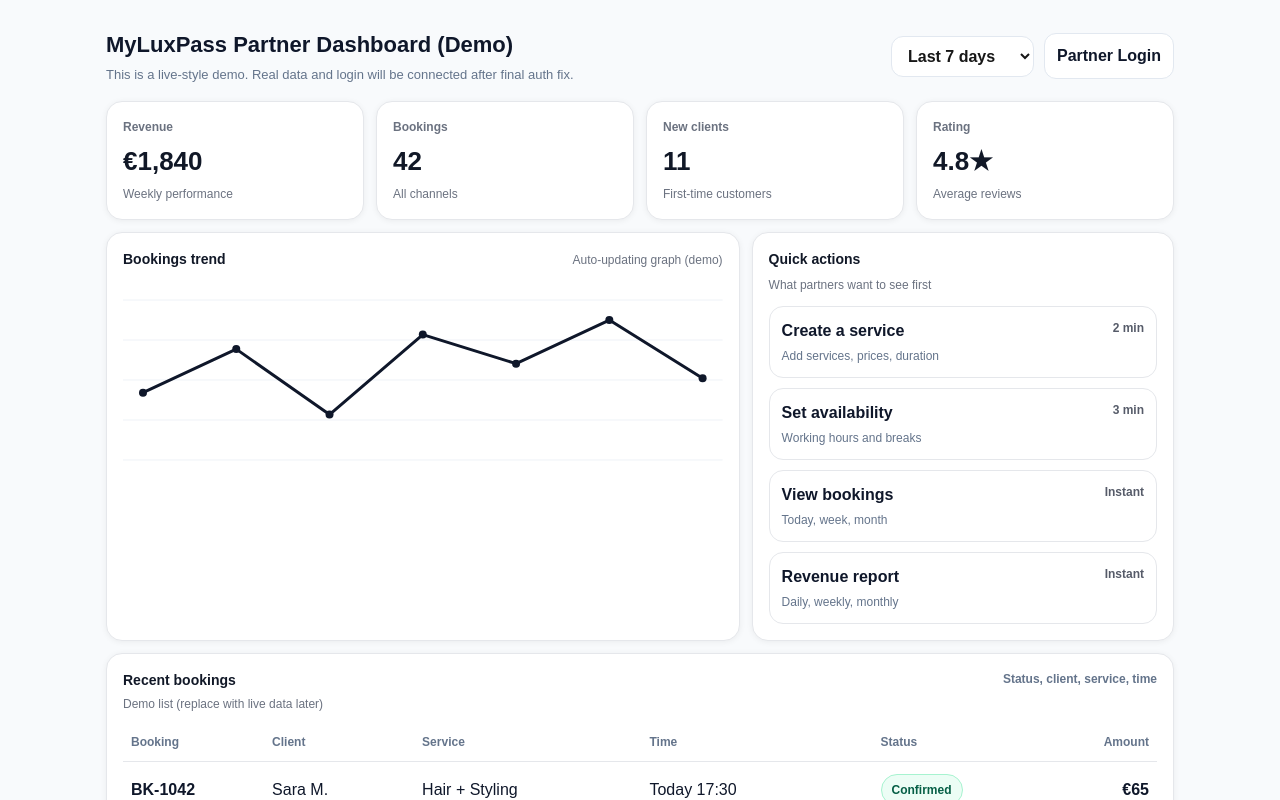
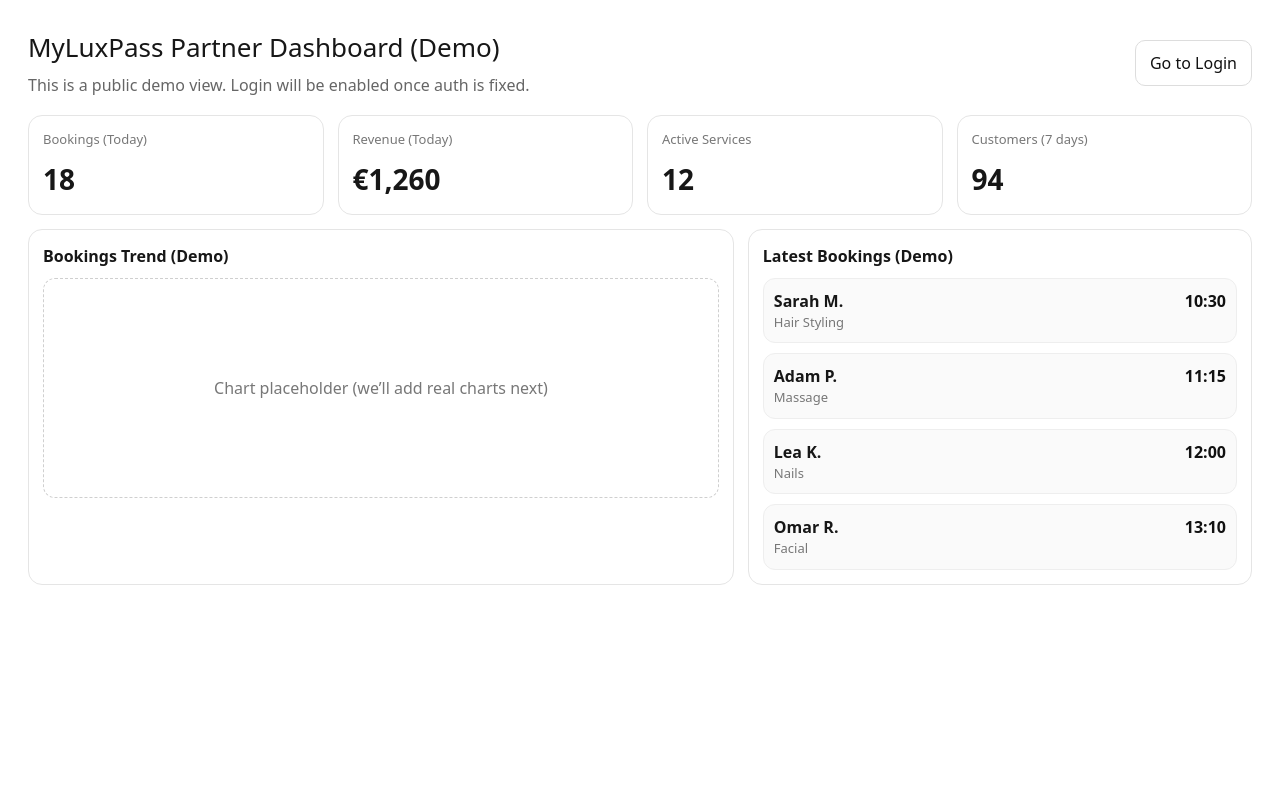
Before and after one commit to autmationsolution-a11y/myluxpass-dashboard, a Next.js app: page /demo in a window 1280 px wide. Shown: the top 800 px of the page. Built offline with nearby package versions, Linux system fonts and the light colour scheme.

Commit message:
Add public demo dashboard page

```diff
--- a/app/demo/page.tsx
+++ b/app/demo/page.tsx
@@ -1,282 +1,103 @@
-"use client";
-
-import { useMemo, useState } from "react";
-
-type Booking = {
-  id: string;
-  client: string;
-  service: string;
-  time: string;
-  status: "Confirmed" | "Pending" | "Completed" | "Cancelled";
-  amount: number;
-};
-
-export default function DemoDashboardPage() {
-  const [range, setRange] = useState<"7d" | "30d">("7d");
-
-  const kpis = useMemo(() => {
-    if (range === "7d") {
-      return { revenue: 1840, bookings: 42, newClients: 11, rating: 4.8 };
-    }
-    return { revenue: 7420, bookings: 168, newClients: 41, rating: 4.7 };
-  }, [range]);
-
-  const bookings: Booking[] = useMemo(
-    () => [
-      { id: "BK-1042", client: "Sara M.", service: "Hair + Styling", time: "Today 17:30", status: "Confirmed", amount: 65 },
-      { id: "BK-1041", client: "Mark C.", service: "Massage 60min", time: "Today 16:00", status: "Pending", amount: 80 },
-      { id: "BK-1040", client: "Lina A.", service: "Nails (Gel)", time: "Today 14:15", status: "Completed", amount: 45 },
-      { id: "BK-1039", client: "Joseph P.", service: "PT Session", time: "Yesterday 19:00", status: "Completed", amount: 50 },
-      { id: "BK-1038", client: "Emma R.", service: "Facial", time: "Yesterday 12:30", status: "Cancelled", amount: 0 },
-    ],
-    []
-  );
-
-  const chartData = useMemo(() => {
-    const points = range === "7d"
-      ? [12, 18, 9, 20, 16, 22, 14]
-      : [10, 12, 18, 14, 20, 16, 22, 19, 24, 18, 26, 21, 28, 24, 30, 26, 32, 28, 34, 30, 36, 31, 38, 33, 40, 35, 42, 36, 44, 38];
-
-    const max = Math.max(...points);
-    return points.map((v, i) => ({
-      x: i,
-      y: v,
-      yn: max === 0 ? 0 : v / max,
-    }));
-  }, [range]);
-
-  const StatusPill = ({ s }: { s: Booking["status"] }) => {
-    const map: Record<Booking["status"], { bg: string; fg: string; border: string }> = {
-      Confirmed: { bg: "#ECFDF5", fg: "#065F46", border: "#A7F3D0" },
-      Pending: { bg: "#EFF6FF", fg: "#1E40AF", border: "#BFDBFE" },
-      Completed: { bg: "#F5F3FF", fg: "#5B21B6", border: "#DDD6FE" },
-      Cancelled: { bg: "#FEF2F2", fg: "#991B1B", border: "#FECACA" },
-    };
-    const c = map[s];
+export default function DemoPage() {
   return (
-      <span
+    <main style={{ padding: 28, fontFamily: "system-ui, Arial" }}>
+      <div style={{ display: "flex", justifyContent: "space-between", gap: 16, flexWrap: "wrap" }}>
+        <div>
+          <h1 style={{ margin: 0, fontSize: 26 }}>MyLuxPass Partner Dashboard (Demo)</h1>
+          <p style={{ marginTop: 6, color: "#666" }}>
+            This is a public demo view. Login will be enabled once auth is fixed.
+          </p>
+        </div>
+        <a
+          href="/login"
           style={{
-          display: "inline-flex",
-          padding: "6px 10px",
-          borderRadius: 999,
-          fontSize: 12,
-          fontWeight: 600,
-          background: c.bg,
-          color: c.fg,
-          border: `1px solid ${c.border}`,
-          whiteSpace: "nowrap",
+            alignSelf: "center",
+            padding: "10px 14px",
+            borderRadius: 10,
+            border: "1px solid #ddd",
+            textDecoration: "none",
+            color: "#111",
           }}
         >
-        {s}
-      </span>
-    );
-  };
+          Go to Login
+        </a>
+      </div>
 
-  const Card = ({ title, value, sub }: { title: string; value: string; sub: string }) => (
       <div
         style={{
-        background: "#fff",
-        border: "1px solid #E5E7EB",
-        borderRadius: 16,
-        padding: 16,
-        boxShadow: "0 1px 6px rgba(0,0,0,0.06)",
+          display: "grid",
+          gridTemplateColumns: "repeat(auto-fit, minmax(220px, 1fr))",
+          gap: 14,
+          marginTop: 18,
         }}
       >
-      <div style={{ fontSize: 12, color: "#6B7280", fontWeight: 600 }}>{title}</div>
-      <div style={{ fontSize: 26, fontWeight: 800, marginTop: 6, color: "#111827" }}>{value}</div>
-      <div style={{ fontSize: 12, color: "#6B7280", marginTop: 4 }}>{sub}</div>
+        {[
+          { title: "Bookings (Today)", value: "18" },
+          { title: "Revenue (Today)", value: "€1,260" },
+          { title: "Active Services", value: "12" },
+          { title: "Customers (7 days)", value: "94" },
+        ].map((kpi) => (
+          <div
+            key={kpi.title}
+            style={{
+              border: "1px solid #e5e5e5",
+              borderRadius: 14,
+              padding: 14,
+              background: "#fff",
+            }}
+          >
+            <div style={{ fontSize: 13, color: "#777" }}>{kpi.title}</div>
+            <div style={{ fontSize: 28, fontWeight: 700, marginTop: 8 }}>{kpi.value}</div>
           </div>
-  );
+        ))}
+      </div>
 
-  return (
-    <main style={{ background: "#F8FAFC", minHeight: "100vh" }}>
-      <div style={{ maxWidth: 1100, margin: "0 auto", padding: "28px 16px 40px" }}>
-        {/* Top bar */}
-        <div style={{ display: "flex", gap: 12, alignItems: "center", justifyContent: "space-between", flexWrap: "wrap" }}>
-          <div>
-            <div style={{ fontSize: 22, fontWeight: 900, color: "#0F172A" }}>MyLuxPass Partner Dashboard (Demo)</div>
-            <div style={{ fontSize: 13, color: "#64748B", marginTop: 4 }}>
-              This is a live-style demo. Real data and login will be connected after final auth fix.
+      <div style={{ display: "grid", gridTemplateColumns: "1.4fr 1fr", gap: 14, marginTop: 14 }}>
+        <div style={{ border: "1px solid #e5e5e5", borderRadius: 14, padding: 14, background: "#fff" }}>
+          <div style={{ fontWeight: 700, marginBottom: 10 }}>Bookings Trend (Demo)</div>
+          <div
+            style={{
+              height: 220,
+              borderRadius: 12,
+              border: "1px dashed #cfcfcf",
+              display: "flex",
+              alignItems: "center",
+              justifyContent: "center",
+              color: "#777",
+            }}
+          >
+            Chart placeholder (we’ll add real charts next)
           </div>
         </div>
 
-          <div style={{ display: "flex", gap: 10, alignItems: "center" }}>
-            <select
-              value={range}
-              onChange={(e) => setRange(e.target.value as "7d" | "30d")}
+        <div style={{ border: "1px solid #e5e5e5", borderRadius: 14, padding: 14, background: "#fff" }}>
+          <div style={{ fontWeight: 700, marginBottom: 10 }}>Latest Bookings (Demo)</div>
+          <div style={{ display: "grid", gap: 10 }}>
+            {[
+              { name: "Sarah M.", service: "Hair Styling", time: "10:30" },
+              { name: "Adam P.", service: "Massage", time: "11:15" },
+              { name: "Lea K.", service: "Nails", time: "12:00" },
+              { name: "Omar R.", service: "Facial", time: "13:10" },
+            ].map((b) => (
+              <div
+                key={b.name + b.time}
                 style={{
-                padding: "10px 12px",
+                  display: "flex",
+                  justifyContent: "space-between",
+                  gap: 10,
+                  padding: 10,
                   borderRadius: 12,
-                border: "1px solid #E2E8F0",
-                background: "#fff",
-                fontWeight: 600,
+                  background: "#fafafa",
+                  border: "1px solid #eee",
                 }}
               >
-              <option value="7d">Last 7 days</option>
-              <option value="30d">Last 30 days</option>
-            </select>
-
-            <a
-              href="/login"
-              style={{
-                padding: "10px 12px",
-                borderRadius: 12,
-                border: "1px solid #E2E8F0",
-                background: "#fff",
-                fontWeight: 700,
-                textDecoration: "none",
-                color: "#0F172A",
-              }}
-            >
-              Partner Login
-            </a>
+                <div>
+                  <div style={{ fontWeight: 650 }}>{b.name}</div>
+                  <div style={{ color: "#777", fontSize: 13 }}>{b.service}</div>
                 </div>
-        </div>
-
-        {/* KPI cards */}
-        <div style={{ display: "grid", gridTemplateColumns: "repeat(4, minmax(0, 1fr))", gap: 12, marginTop: 16 }}>
-          <Card title="Revenue" value={`€${kpis.revenue.toLocaleString()}`} sub={`${range === "7d" ? "Weekly" : "Monthly"} performance`} />
-          <Card title="Bookings" value={`${kpis.bookings}`} sub="All channels" />
-          <Card title="New clients" value={`${kpis.newClients}`} sub="First-time customers" />
-          <Card title="Rating" value={`${kpis.rating.toFixed(1)}★`} sub="Average reviews" />
-        </div>
-
-        {/* Chart + table */}
-        <div style={{ display: "grid", gridTemplateColumns: "1.2fr 0.8fr", gap: 12, marginTop: 12 }}>
-          {/* Chart */}
-          <div
-            style={{
-              background: "#fff",
-              border: "1px solid #E5E7EB",
-              borderRadius: 16,
-              padding: 16,
-              boxShadow: "0 1px 6px rgba(0,0,0,0.06)",
-            }}
-          >
-            <div style={{ display: "flex", alignItems: "baseline", justifyContent: "space-between", gap: 10, flexWrap: "wrap" }}>
-              <div style={{ fontSize: 14, fontWeight: 800, color: "#111827" }}>Bookings trend</div>
-              <div style={{ fontSize: 12, color: "#6B7280" }}>Auto-updating graph (demo)</div>
-            </div>
-
-            <div style={{ marginTop: 10 }}>
-              <svg viewBox="0 0 600 220" width="100%" height="220" style={{ display: "block" }}>
-                {/* grid */}
-                {[0, 1, 2, 3, 4].map((i) => (
-                  <line key={i} x1="0" y1={20 + i * 40} x2="600" y2={20 + i * 40} stroke="#EEF2F7" strokeWidth="1" />
-                ))}
-
-                {/* line */}
-                <polyline
-                  fill="none"
-                  stroke="#0F172A"
-                  strokeWidth="3"
-                  strokeLinecap="round"
-                  strokeLinejoin="round"
-                  points={chartData
-                    .map((p) => {
-                      const x = 20 + (p.x * (560 / Math.max(1, chartData.length - 1)));
-                      const y = 200 - p.yn * 160;
-                      return `${x},${y}`;
-                    })
-                    .join(" ")}
-                />
-
-                {/* dots */}
-                {chartData.map((p, idx) => {
-                  const x = 20 + (p.x * (560 / Math.max(1, chartData.length - 1)));
-                  const y = 200 - p.yn * 160;
-                  return <circle key={idx} cx={x} cy={y} r="4" fill="#0F172A" />;
-                })}
-              </svg>
-            </div>
-          </div>
-
-          {/* Quick actions */}
-          <div
-            style={{
-              background: "#fff",
-              border: "1px solid #E5E7EB",
-              borderRadius: 16,
-              padding: 16,
-              boxShadow: "0 1px 6px rgba(0,0,0,0.06)",
-            }}
-          >
-            <div style={{ fontSize: 14, fontWeight: 800, color: "#111827" }}>Quick actions</div>
-            <div style={{ fontSize: 12, color: "#6B7280", marginTop: 6 }}>What partners want to see first</div>
-
-            <div style={{ display: "grid", gap: 10, marginTop: 12 }}>
-              {[
-                { title: "Create a service", desc: "Add services, prices, duration", tag: "2 min" },
-                { title: "Set availability", desc: "Working hours and breaks", tag: "3 min" },
-                { title: "View bookings", desc: "Today, week, month", tag: "Instant" },
-                { title: "Revenue report", desc: "Daily, weekly, monthly", tag: "Instant" },
-              ].map((x) => (
-                <div key={x.title} style={{ border: "1px solid #E5E7EB", borderRadius: 14, padding: 12 }}>
-                  <div style={{ display: "flex", justifyContent: "space-between", gap: 10 }}>
-                    <div style={{ fontWeight: 800, color: "#0F172A" }}>{x.title}</div>
-                    <div style={{ fontSize: 12, fontWeight: 800, color: "#0F172A", opacity: 0.7 }}>{x.tag}</div>
-                  </div>
-                  <div style={{ fontSize: 12, color: "#64748B", marginTop: 4 }}>{x.desc}</div>
+                <div style={{ color: "#111", fontWeight: 650 }}>{b.time}</div>
               </div>
             ))}
-            </div>
-          </div>
-        </div>
-
-        {/* Bookings table */}
-        <div
-          style={{
-            marginTop: 12,
-            background: "#fff",
-            border: "1px solid #E5E7EB",
-            borderRadius: 16,
-            padding: 16,
-            boxShadow: "0 1px 6px rgba(0,0,0,0.06)",
-          }}
-        >
-          <div style={{ display: "flex", justifyContent: "space-between", gap: 10, flexWrap: "wrap" }}>
-            <div>
-              <div style={{ fontSize: 14, fontWeight: 800, color: "#111827" }}>Recent bookings</div>
-              <div style={{ fontSize: 12, color: "#6B7280", marginTop: 4 }}>Demo list (replace with live data later)</div>
-            </div>
-            <div style={{ fontSize: 12, color: "#64748B", fontWeight: 700 }}>Status, client, service, time</div>
-          </div>
-
-          <div style={{ overflowX: "auto", marginTop: 10 }}>
-            <table style={{ width: "100%", borderCollapse: "separate", borderSpacing: 0 }}>
-              <thead>
-                <tr style={{ textAlign: "left", fontSize: 12, color: "#64748B" }}>
-                  <th style={{ padding: "10px 8px", borderBottom: "1px solid #E5E7EB" }}>Booking</th>
-                  <th style={{ padding: "10px 8px", borderBottom: "1px solid #E5E7EB" }}>Client</th>
-                  <th style={{ padding: "10px 8px", borderBottom: "1px solid #E5E7EB" }}>Service</th>
-                  <th style={{ padding: "10px 8px", borderBottom: "1px solid #E5E7EB" }}>Time</th>
-                  <th style={{ padding: "10px 8px", borderBottom: "1px solid #E5E7EB" }}>Status</th>
-                  <th style={{ padding: "10px 8px", borderBottom: "1px solid #E5E7EB", textAlign: "right" }}>Amount</th>
-                </tr>
-              </thead>
-              <tbody>
-                {bookings.map((b) => (
-                  <tr key={b.id}>
-                    <td style={{ padding: "12px 8px", borderBottom: "1px solid #F1F5F9", fontWeight: 800, color: "#0F172A" }}>
-                      {b.id}
-                    </td>
-                    <td style={{ padding: "12px 8px", borderBottom: "1px solid #F1F5F9", color: "#0F172A" }}>{b.client}</td>
-                    <td style={{ padding: "12px 8px", borderBottom: "1px solid #F1F5F9", color: "#0F172A" }}>{b.service}</td>
-                    <td style={{ padding: "12px 8px", borderBottom: "1px solid #F1F5F9", color: "#0F172A" }}>{b.time}</td>
-                    <td style={{ padding: "12px 8px", borderBottom: "1px solid #F1F5F9" }}>
-                      <StatusPill s={b.status} />
-                    </td>
-                    <td style={{ padding: "12px 8px", borderBottom: "1px solid #F1F5F9", textAlign: "right", fontWeight: 800, color: "#0F172A" }}>
-                      {b.amount ? `€${b.amount}` : "–"}
-                    </td>
-                  </tr>
-                ))}
-              </tbody>
-            </table>
-          </div>
-
-          <div style={{ fontSize: 12, color: "#64748B", marginTop: 10 }}>
-            Tip: send your partner this link: <b>/demo</b>
           </div>
         </div>
       </div>
```
Lines whose indentation alone changed are shown as unchanged.
